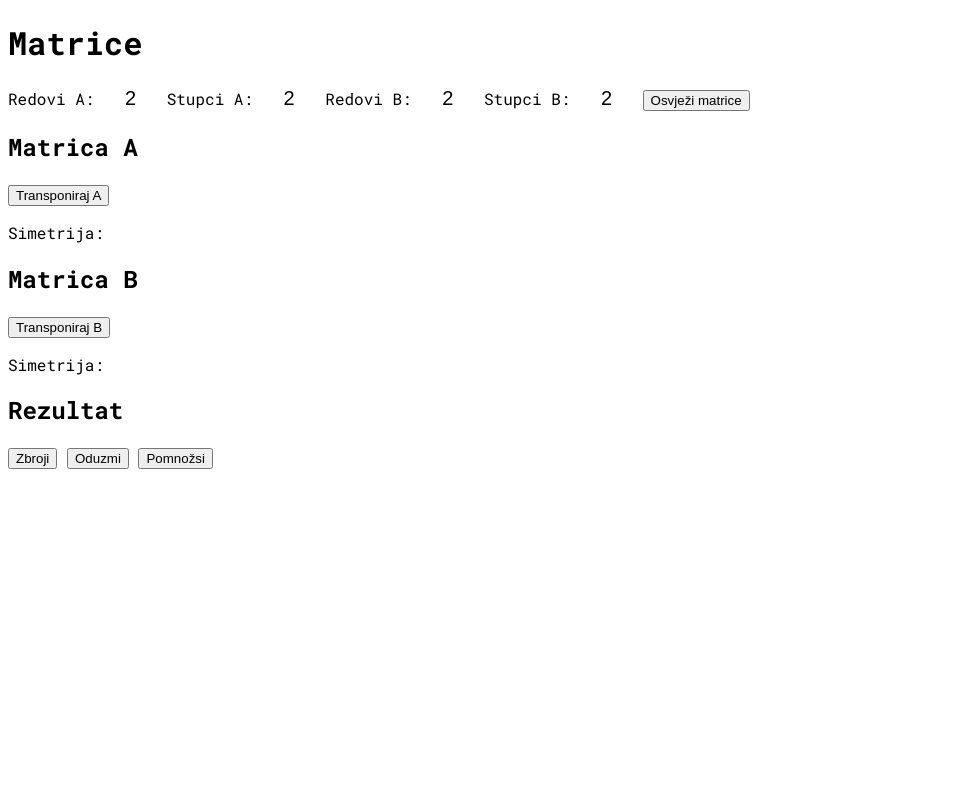
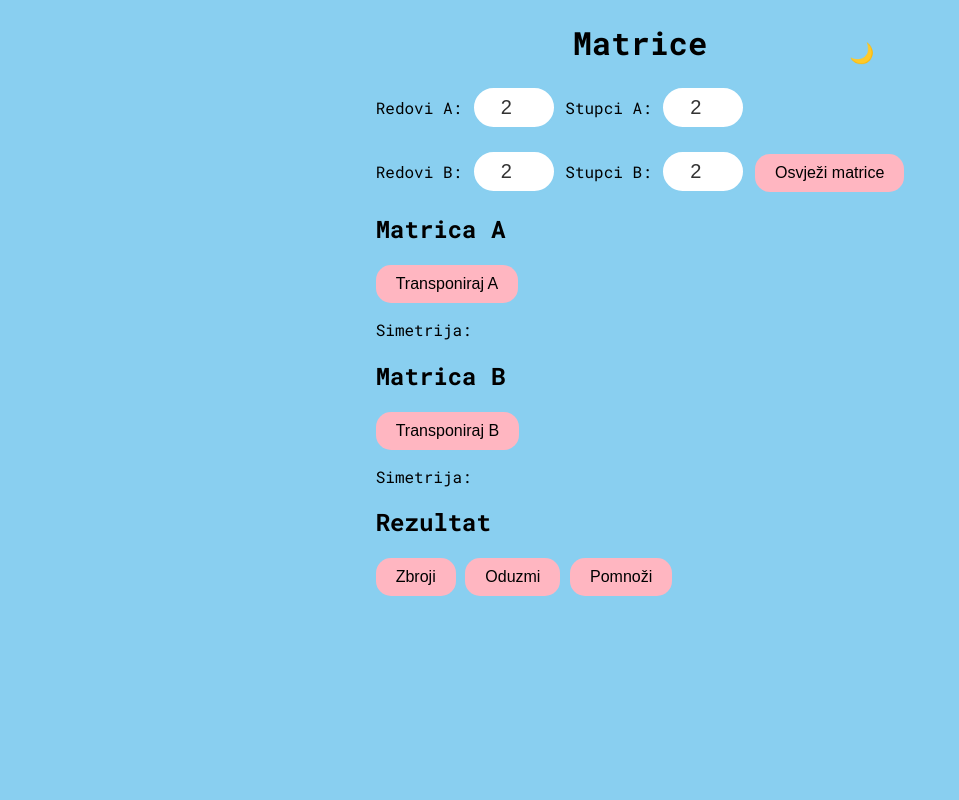
Before and after one commit to patriklan/PM_projekt, a Flask app: page / in a window 1280 px wide. Shown: the whole page, without its empty margins (0-959 px from the left). Run offline with Flask 3, Linux system fonts and the light colour scheme.

Commit message:
Dark mode, CSS, SEX

```diff
--- a/static/css/main.css
+++ b/static/css/main.css
@@ -1,37 +1,92 @@
-body{
+body {
+    display: flex;
+    justify-content: center;
+    align-items: flex-start;
+    height: 100vh;
     font-family: "Roboto Mono";
+    background-color: #89CFF0; /* Light Baby Blue */
+    margin: 0;
+    transition: background-color 0.3s, color 0.3s;
 }
 
-table, td{
-    border: 1px solid #aaa;
+h1 {
+    text-align: center;
+    position: relative;
 }
 
-table {
-    border-collapse: collapse;
-/*    width: 40px;
-    height: 40px;*/
-}
-td {
-    text-align: center;
-    padding: 1px;
-    width: 20px;
-    height: 20px;
+button {
+    border-radius: 15px;
+    padding: 10px 20px;
+    font-size: 16px;
+    border: none;
+    background-color: #FFB6C1; /* Light Pink */
+    color: black;
+    cursor: pointer;
+    transition: background-color 0.3s;
 }
 
-/* Chrome, Safari, Edge, Opera */
-input::-webkit-outer-spin-button,
-input::-webkit-inner-spin-button {
-  -webkit-appearance: none;
-  margin: 0;
+button:hover {
+    background-color: #F08080; /* Light Coral */
 }
 
-/* Firefox */
-input[type=number] {
-  -moz-appearance: textfield;
+button#darkModeToggle {
+    position: absolute;
+    top: 10px;
+    right: 10px;
+    background-color: transparent;
+    color: #000;
+    font-size: 20px;
+    cursor: pointer;
+    border: none;
 }
 
-input[type=number]{
-    border: none;
-    font-size: 20px;
+/* Dark Mode Styles */
+body.dark-mode {
+    background-color: #2c2c2c; /* Dark Gray */
+    color: white;
+}
+
+body.dark-mode button {
+    background-color: #444444; /* Dark Gray */
+    color: white;
+}
+
+body.dark-mode button:hover {
+    background-color: #555555; /* Lighter Gray */
+}
+
+body.dark-mode input[type="number"] {
+    border: 2px solid #555555;
+    background-color: #444444;
+    color: white;
+}
+
+body.dark-mode .bottom-buttons button {
+    background-color: #555555;
+}
+
+body.dark-mode #darkModeToggle {
+    color: white;
+}
+h1 {
     text-align: center;
+    position: relative;
 }
+/* Rounded input fields for matrix elements */
+input[type="number"] {
+    border: 2px solid #89CFF0;  /* Light blue border for input fields */
+    border-radius: 25px;        /* Rounded corners */
+    padding: 8px;               /* Padding inside the input fields */
+    font-size: 20px;            /* Font size for better readability */
+    text-align: center;         /* Center the text in the input */
+    background-color: #ffffff;  /* White background for inputs */
+    color: #333;                /* Dark text color */
+}
+
+/* Input fields' style in dark mode */
+body.dark-mode input[type="number"] {
+    border: 2px solid #555555;  /* Darker border for input fields */
+    background-color: #444444;  /* Darker background for inputs */
+    color: white;               /* White text color in dark mode */
+    border-radius: 25px;        /* Rounded corners in dark mode too */
+}
--- a/templates/index.html
+++ b/templates/index.html
@@ -1,12 +1,13 @@
 {% extends 'base.html' %}
 {% block body %}
 <div>
-    <h1>Matrice</h1>
+    <h1>Matrice <button id="darkModeToggle" class="dark-mode-btn">🌙</button></h1> <!-- Dark Mode Button inside H1 -->
     <form id="matrix-settings">
         <label for="rowsA">Redovi A:</label>
         <input type="number" id="rowsA" name="rowsA" min="1" max="10" value="2">
         <label for="colsA">Stupci A:</label>
         <input type="number" id="colsA" name="colsA" min="1" max="10" value="2">
+        <br><br>
         <label for="rowsB">Redovi B:</label>
         <input type="number" id="rowsB" name="rowsB" min="1" max="10" value="2">
         <label for="colsB">Stupci B:</label>
@@ -16,21 +17,25 @@
 
     <h2>Matrica A</h2>
     <div id="matrixAContainer"></div>
-    <button id="transposeA">Transponiraj A</button>
+    <div class="button-container">
+        <button id="transposeA">Transponiraj A</button>
+    </div>
     <p id="symmetryA">Simetrija: </p>
 
     <h2>Matrica B</h2>
     <div id="matrixBContainer"></div>
-    <button id="transposeB">Transponiraj B</button>
+    <div class="button-container">
+        <button id="transposeB">Transponiraj B</button>
+    </div>
     <p id="symmetryB">Simetrija: </p>
 
     <h2>Rezultat</h2>
     <div id="resultContainer"></div>
 
-    <div>
+    <div class="bottom-buttons">
         <button id="add">Zbroji</button>
         <button id="subtract">Oduzmi</button>
-        <button id="multiply">Pomnožsi</button>
+        <button id="multiply">Pomnoži</button>
     </div>
 </div>
 <script src="https://code.jquery.com/jquery-3.6.0.min.js"></script>
@@ -141,6 +146,16 @@
             const containerId = $(this).closest('div').attr('id');
             updateMatrixInfo(containerId);
         });
+
+        // Dark Mode Toggle
+        $('#darkModeToggle').click(function () {
+            $('body').toggleClass('dark-mode');
+            if ($('body').hasClass('dark-mode')) {
+                $('#darkModeToggle').text('🌞'); // Change to sun symbol when dark mode is active
+            } else {
+                $('#darkModeToggle').text('🌙'); // Change back to moon symbol when light mode is active
+            }
+        });
     });
 </script>
 {% endblock %}
```
